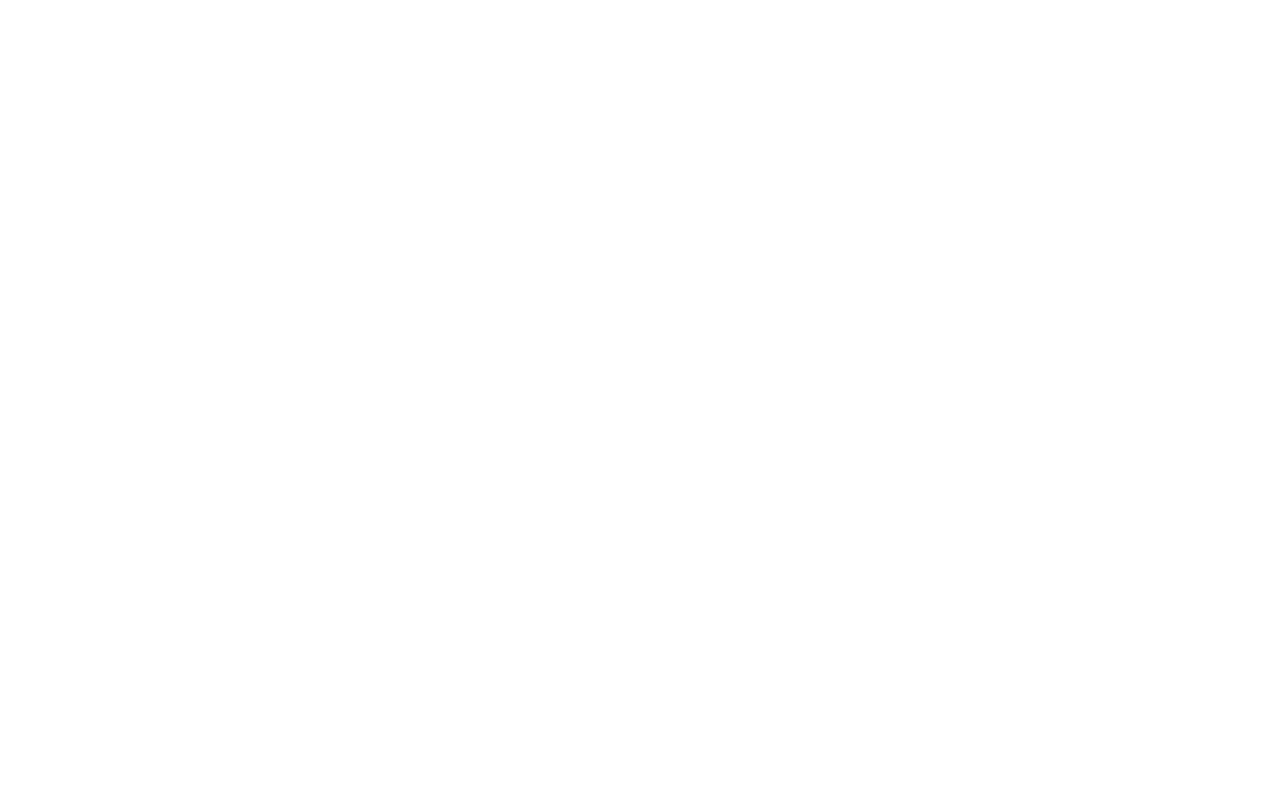
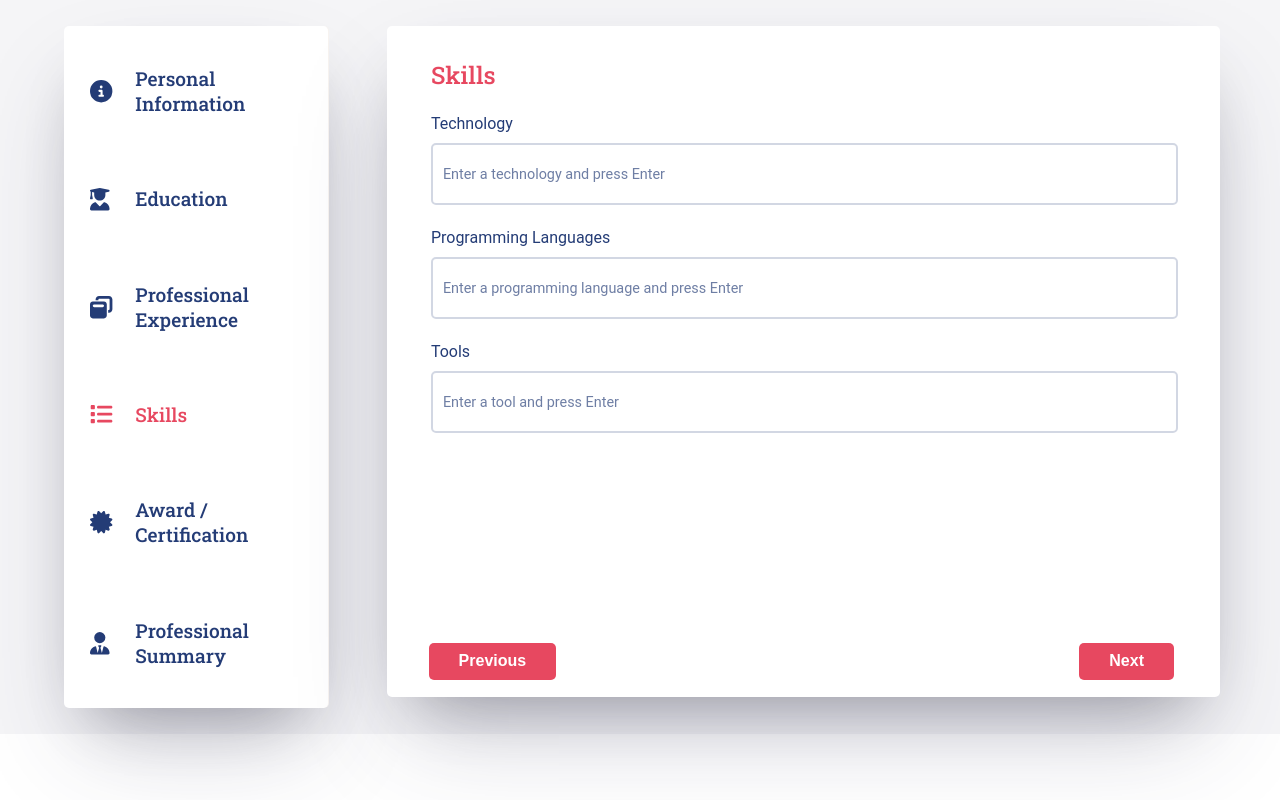
Before and after one commit to soumya1103/Resume-Builder, a React (Create React App) app: page /skills in a window 1280 px wide. Built offline with nearby package versions, Linux system fonts and the light colour scheme.

Commit message:
Skills page fields and css added

```diff
--- a/src/Pages/CreateResume/ProfessionalExperience.jsx
+++ b/src/Pages/CreateResume/ProfessionalExperience.jsx
@@ -22,7 +22,6 @@
   };
 
   const handlePlusClick = () => {
-    // Collapse the current set of fields and add a new empty field at the top
     const updatedFields = experienceFields.map((field, index) => (index === 0 ? { ...field, collapsed: true } : field));
     setExperienceFields([
       { jobTitle: "", companyName: "", projectName: "", startDate: "", endDate: "", techStack: "", details: "", collapsed: false },
@@ -47,7 +46,6 @@
         <FontAwesomeIcon icon={faPlus} className="resume-plus-icon" onClick={handlePlusClick} />
       </div>
 
-      {/* Render new fields first */}
       <div className="resume-entry">
         {!experienceFields[0].collapsed && (
           <>
@@ -124,7 +122,6 @@
         )}
       </div>
 
-      {/* Render collapsed fields at the bottom */}
       {experienceFields.slice(1).map((field, index) => (
         <div key={index + 1} className="resume-entry">
           <div className="resume-form-header">
--- /dev/null
+++ b/src/Pages/CreateResume/Skills.css
@@ -0,0 +1,78 @@
+.skills-container {
+  width: 97%;
+  padding: 10px;
+  border: 2px solid #243d7634;
+  border-radius: 5px;
+  display: flex;
+  flex-wrap: wrap;
+  font-size: 0.9rem;
+}
+
+.skills-list {
+  display: flex;
+  flex-wrap: wrap;
+  padding: 0;
+  margin: 0;
+  list-style-type: none;
+}
+
+.skills-list li {
+  background-color: #243c76;
+  color: white;
+  padding: 5px 10px;
+  border-radius: 3px;
+  margin: 5px;
+  display: flex;
+  align-items: center;
+}
+
+.skills-list li .remove-skill {
+  margin-left: 10px;
+  cursor: pointer;
+  background: none;
+  border: none;
+  color: white;
+  font-weight: bold;
+  font-size: 1.2rem;
+  line-height: 1;
+}
+
+.skill-input {
+  flex: 1;
+  border: none;
+  padding: 1.5% 0;
+  font-size: 1rem;
+  outline: none;
+  background: none;
+  font-size: 0.9rem;
+  background-color: white;
+  color: #243c76;
+  font-family: "Roboto", sans-serif;
+  font-weight: 400;
+  font-style: normal;
+  border-radius: 5px;
+}
+
+.skill-input::placeholder {
+  color: #aaa;
+}
+
+.skill-input::placeholder {
+  color: #243d76a9;
+  font-family: "Roboto", sans-serif;
+  font-weight: 400;
+  font-style: normal;
+  font-size: 0.9rem;
+}
+
+.skills-label {
+  display: block;
+  text-align: left;
+  margin-bottom: 10px;
+  font-weight: bold;
+  color: #243c76;
+  font-style: normal;
+  font-family: "Roboto", sans-serif;
+  font-weight: 400;
+  margin-top: 3%;
+}
--- a/src/Pages/CreateResume/Skills.jsx
+++ b/src/Pages/CreateResume/Skills.jsx
@@ -1,7 +1,134 @@
-import React from "react";
+import React, { useState } from "react";
+import ResumeHoc from "../../Components/Hoc/ResumeHoc";
+import { useNavigate } from "react-router-dom";
+import Button from "../../Components/Button/Button";
+import "./Skills.css";
 
-function Skills(props) {
-    return <div></div>;
+function Skills() {
+  const navigate = useNavigate();
+
+  const handlePrevClick = () => {
+    navigate("/professionalExperience");
+  };
+
+  const handleNextClick = () => {
+    navigate("/awardCerts");
+  };
+
+  const [technology, setTechnology] = useState([]);
+  const [programmingLanguage, setProgrammingLanguage] = useState([]);
+  const [tools, setTools] = useState([]);
+  const [inputTechnologyValue, setInputTechnologyValue] = useState("");
+  const [inputProgrammingLanguageValue, setInputProgrammingLanguageValue] = useState("");
+  const [inputToolsValue, setInputToolsValue] = useState("");
+
+  const handleKeyDown = (e) => {
+    if (e.key === "Enter" && inputTechnologyValue.trim() !== "") {
+      if (!technology.includes(inputTechnologyValue.trim())) {
+        setTechnology([...technology, inputTechnologyValue.trim()]);
+        setInputTechnologyValue("");
+      }
+    }
+
+    if (e.key === "Enter" && inputProgrammingLanguageValue.trim() !== "") {
+      if (!programmingLanguage.includes(inputProgrammingLanguageValue.trim())) {
+        setProgrammingLanguage([...programmingLanguage, inputProgrammingLanguageValue.trim()]);
+        setInputProgrammingLanguageValue("");
+      }
+    }
+
+    if (e.key === "Enter" && inputToolsValue.trim() !== "") {
+      if (!tools.includes(inputToolsValue.trim())) {
+        setTools([...tools, inputToolsValue.trim()]);
+        setInputToolsValue("");
+      }
+    }
+  };
+
+  const removeSkillTechnology = (skillToRemove) => {
+    setTechnology(technology.filter((skill) => skill !== skillToRemove));
+  };
+
+  const removeSkillProgrammingLanguage = (skillToRemove) => {
+    setProgrammingLanguage(programmingLanguage.filter((skill) => skill !== skillToRemove));
+  };
+
+  const removeSkillTools = (skillToRemove) => {
+    setTools(tools.filter((skill) => skill !== skillToRemove));
+  };
+
+  return (
+    <div className="resume-form">
+      <h1 className="resume-form-title">Skills</h1>
+      <label className="skills-label">Technology</label>
+      <div className="skills-container">
+        <div className="skills-list">
+          {technology.map((skill, index) => (
+            <li key={index}>
+              {skill}
+              <button className="remove-skill" onClick={() => removeSkillTechnology(skill)}>
+                ✖
+              </button>
+            </li>
+          ))}
+        </div>
+        <input
+          type="text"
+          className="skill-input"
+          placeholder="Enter a technology and press Enter"
+          value={inputTechnologyValue}
+          onChange={(e) => setInputTechnologyValue(e.target.value)}
+          onKeyDown={handleKeyDown}
+        />
+      </div>
+      <label className="skills-label">Programming Languages</label>
+      <div className="skills-container">
+        <div className="skills-list">
+          {programmingLanguage.map((skill, index) => (
+            <li key={index}>
+              {skill}
+              <button className="remove-skill" onClick={() => removeSkillProgrammingLanguage(skill)}>
+                ✖
+              </button>
+            </li>
+          ))}
+        </div>
+        <input
+          type="text"
+          className="skill-input"
+          placeholder="Enter a programming language and press Enter"
+          value={inputProgrammingLanguageValue}
+          onChange={(e) => setInputProgrammingLanguageValue(e.target.value)}
+          onKeyDown={handleKeyDown}
+        />
+      </div>
+      <label className="skills-label">Tools</label>
+      <div className="skills-container">
+        <div className="skills-list">
+          {tools.map((skill, index) => (
+            <li key={index}>
+              {skill}
+              <button className="remove-skill" onClick={() => removeSkillTools(skill)}>
+                ✖
+              </button>
+            </li>
+          ))}
+        </div>
+        <input
+          type="text"
+          className="skill-input"
+          placeholder="Enter a tool and press Enter"
+          value={inputToolsValue}
+          onChange={(e) => setInputToolsValue(e.target.value)}
+          onKeyDown={handleKeyDown}
+        />
+      </div>
+      <div className="resume-form-btn">
+        <Button onClick={handlePrevClick}>Previous</Button>
+        <Button onClick={handleNextClick}>Next</Button>
+      </div>
+    </div>
+  );
 }
 
-export default Skills;
+export default ResumeHoc(Skills);
```
